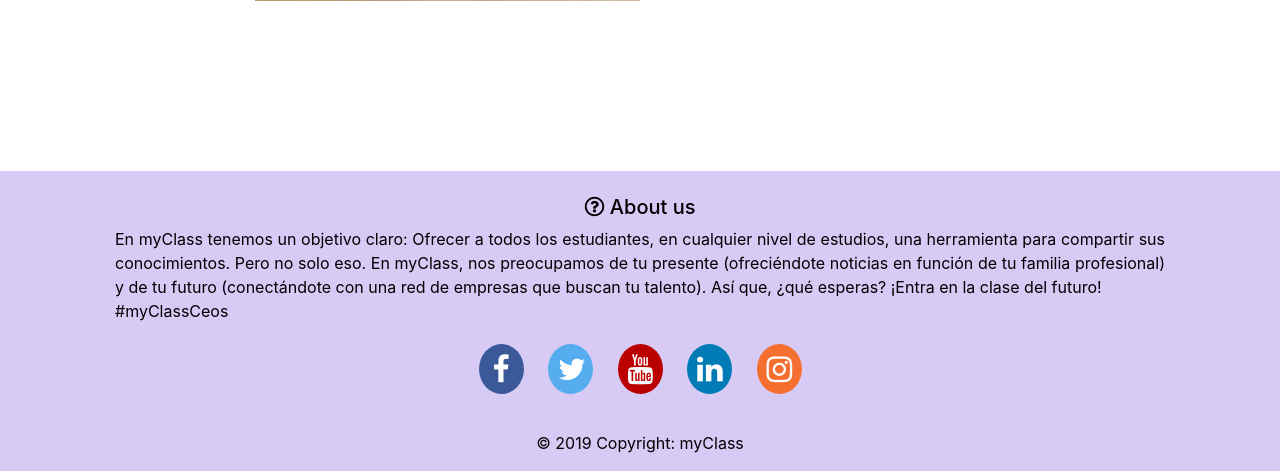
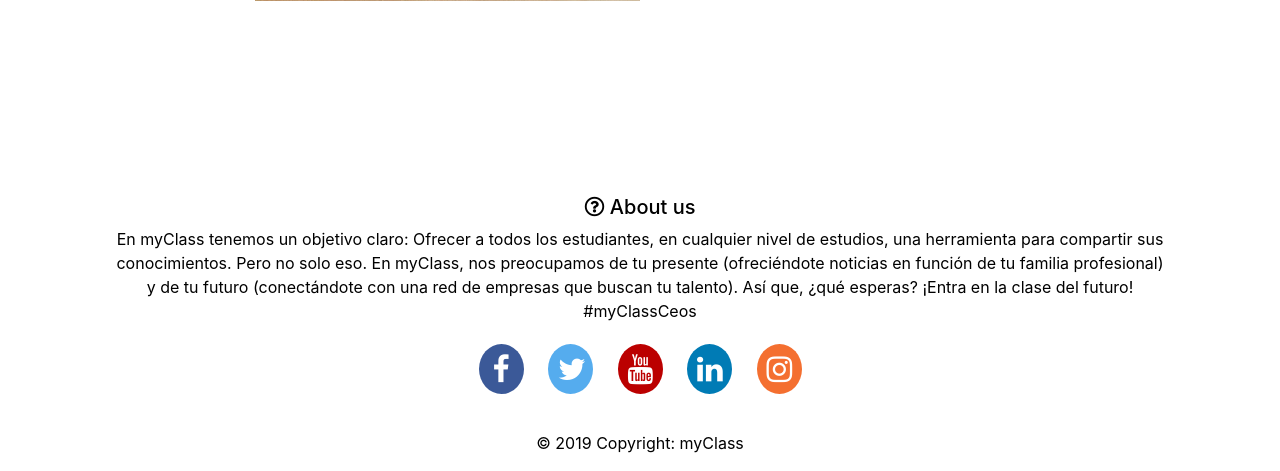
Before and after one commit to Vintaje/MyClass, a PHP site: page /myclass in a window 1280 px wide. Shown: the part 569-1040 px from the top of the page. Run offline with PHP 8.4, Linux system fonts and the light colour scheme; some libraries are stand-ins or nearby versions.

Commit message:
estilo footer

```diff
--- a/css/estilos.css
+++ b/css/estilos.css
@@ -94,7 +94,7 @@ html div{
 }
 
 .desc{
-  text-align: justify;
+  text-align: center;
 }
 
 
@@ -107,8 +107,8 @@ html div{
 
 /*Ajustar footer para todo el ancho de la pantalla */
 #footer{
-  background-color: #d7caf5;
-  color:black;
+  background-color: white;
+  color: black;
   width: 100% !important;
   padding: 0px !important;
   margin: 0px !important;
```
